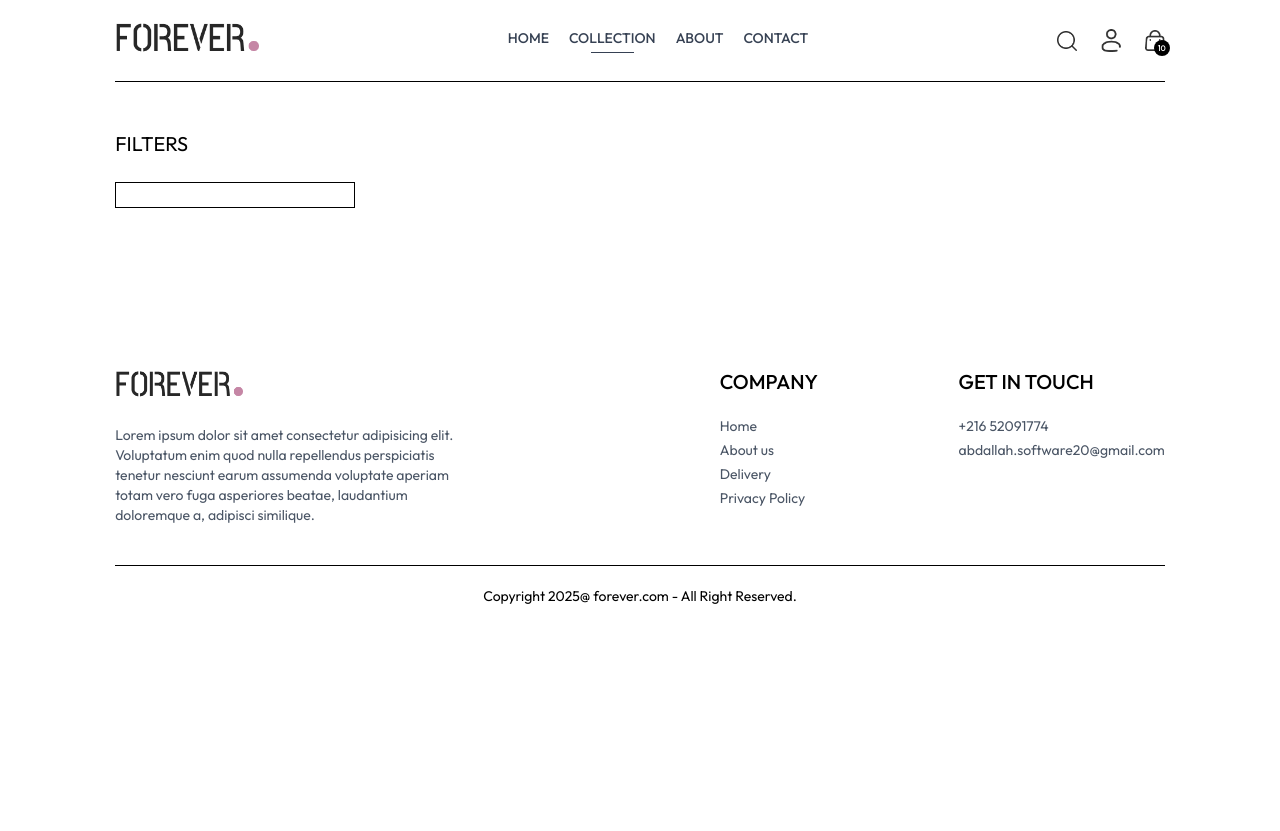
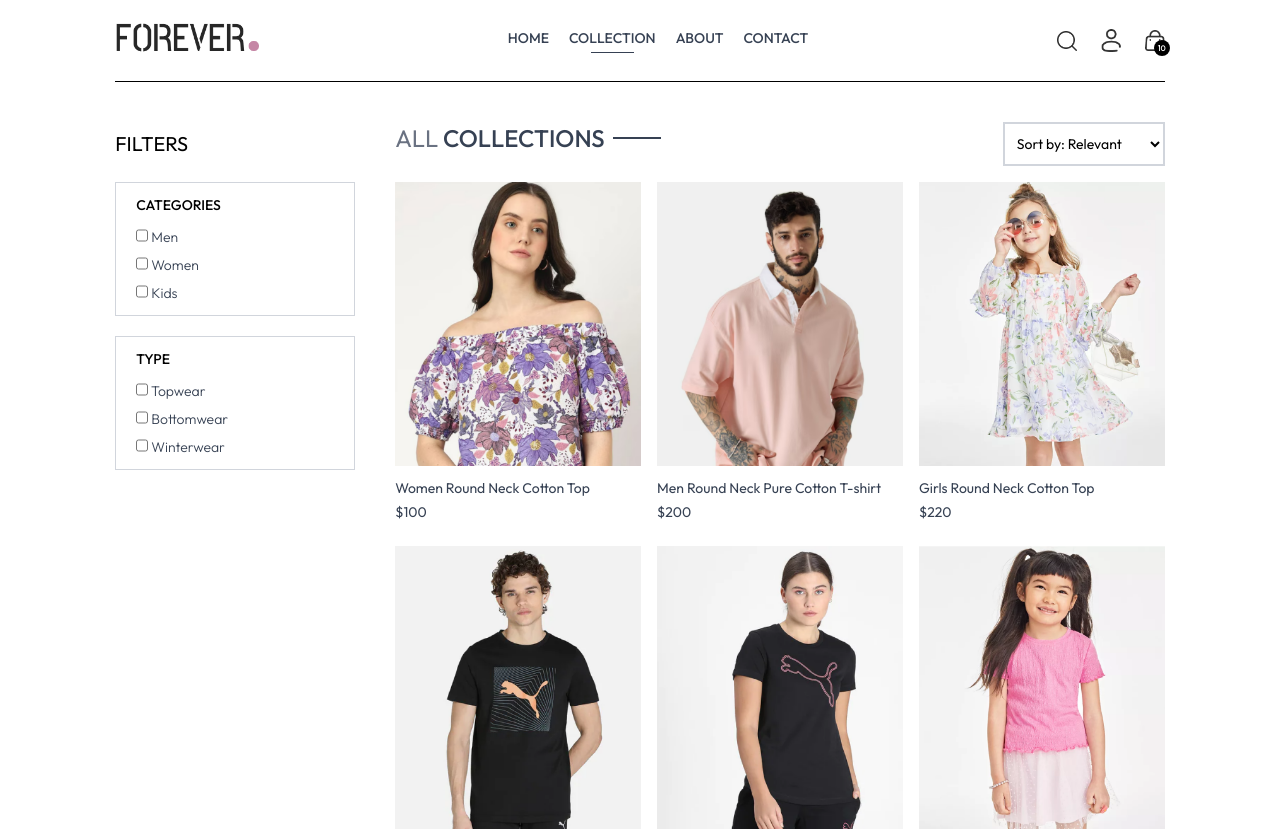
Before and after one commit to AbdallahJbeli/E-commerce, a React (Vite) app in the folder frontend/: page /collection in a window 1280 px wide. Shown: the top 831 px of the page. Before the commit the page ends 800 px from the top, so only its background shows below. Built offline with nearby package versions, Linux system fonts and the light colour scheme.

Commit message:
Enhance Collection component with filter options and product sorting; implement state management for filters and update layout

```diff
--- a/frontend/src/pages/Collection.jsx
+++ b/frontend/src/pages/Collection.jsx
@@ -1,20 +1,79 @@
-import React, { useContext } from 'react'
+import React, { useContext, useEffect, useState } from 'react'
 import { ShopContext } from '../context/ShopContext'
+import { assets } from '../assets/assets';
+import Title from '../components/Title';
+import ProductItem from '../components/ProductItem';
 
 function Collection() {
 
-  const { products } = useContext(ShopContext)
+  const { products } = useContext(ShopContext);
+  const [showFilter, setShowFilter] = useState(false);
+  const [filterProducts, setFilterProducts] = useState([]);
+
+  useEffect(() => {
+    setFilterProducts(products);
+  },[])
 
   return (
     <div className='flex flex-col sm:flex-row gap-1 sm:gap-10 pt-10 border-t'>
 
       {/* Filter Options */}
       <div className='min-w-60'>
-        <p className='my-2 text-xl flex items-center cursor-pointer gap-2'>FILTERS</p>
+        <p onClick={() => setShowFilter(!showFilter)} className='my-2 text-xl flex items-center cursor-pointer gap-2'>FILTERS
+          <img className={`h-3 sm:hidden ${showFilter ? 'rotate-90' : ''}`} src={assets.dropdown_icon} alt="" />
+        </p>
         {/* Category Filter */}
-        <div className={`border vorder-gray-300 pl-5 py-3 mt-6`}>
+        <div className={`border border-gray-300 pl-5 py-3 mt-6 ${showFilter ? '' :'hidden'} sm:block`}>
+          <p className='mb-3 text-sm font-medium'>CATEGORIES</p>
+          <div className='flex flex-col gap-2 text-sm font-light text-gray-700'>
+            <p className='flex-gap-2'>
+              <input className='w-3' type="checkbox" value={'Men'}/> Men
+            </p>
+            <p className='flex-gap-2'>
+              <input className='w-3' type="checkbox" value={'Women'}/> Women
+            </p>
+            <p className='flex-gap-2'>
+              <input className='w-3' type="checkbox" value={'Kids'}/> Kids
+            </p>
+          </div>
+        </div>
+        {/* SubCategory Filter */}
+        <div className={`border border-gray-300 pl-5 py-3 my-5 ${showFilter ? '' :'hidden'} sm:block`}>
+          <p className='mb-3 text-sm font-medium'>TYPE</p>
+          <div className='flex flex-col gap-2 text-sm font-light text-gray-700'>
+            <p className='flex-gap-2'>
+              <input className='w-3' type="checkbox" value={'Topwear'}/> Topwear
+            </p>
+            <p className='flex-gap-2'>
+              <input className='w-3' type="checkbox" value={'Bottomwear'}/> Bottomwear
+            </p>
+            <p className='flex-gap-2'>
+              <input className='w-3' type="checkbox" value={'Winterwear'}/> Winterwear
+            </p>
+          </div>
+        </div>
+      </div>
 
+      {/* Right Side */}
+      <div className='flex-1'>
+
+        <div className='flex justify-between text-base sm:text-2xl mb-4'>
+          <Title text1={'ALL'} text2={'COLLECTIONS'} />
+          {/* Product Side */}
+          <select className='border-2 border-gray-300 text-sm px-2'>
+            <option value="relevant">Sort by: Relevant</option>
+            <option value="low-high">Sort by: Low to high</option>
+            <option value="high-low">Sort by: high to Low</option>
+          </select>
         </div>
+
+        {/* Map Products */}
+        <div className='grid grid-cols-2 md:grid-cols-3 lg-:grid-cols-4 gap-4 gap-y-6'>
+          {filterProducts.map((item,index) => (
+            <ProductItem key={index} name={item.name} id={item._id} price={item.price} image={item.image} />
+          ))}
+        </div>
+
       </div>
 
     </div>
```
